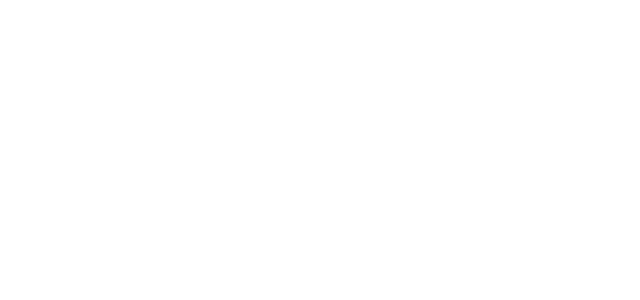
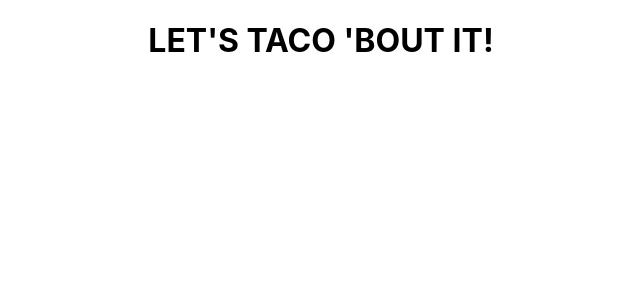
Before and after one commit to Codeherder19/Lets-Taco-Bout-It, a React (Create React App) app: page / in a window 1280 px wide. Shown: the top 300 px of the page, without its empty margins (319-959 px from the left). Built offline with nearby package versions, Linux system fonts and the light colour scheme.

Commit message:
Import and export as necessary, render H1 in Header component

```diff
--- a/src/App.js
+++ b/src/App.js
@@ -1,9 +1,13 @@
 import logo from './logo.svg';
 import './App.css';
+import React from 'react';
+import HomePage from './HomePage'
+
 
 function App() {
   return (
     <div className="App">
+      <HomePage />
     </div>
   );
 }
--- /dev/null
+++ b/src/Header.js
@@ -0,0 +1,11 @@
+import React from 'react';
+
+const Header = () => {
+  return (
+    <header>
+      <h1>LET'S TACO 'BOUT IT!</h1>
+    </header>
+  )
+}
+
+export default Header
--- a/src/HomePage.js
+++ b/src/HomePage.js
@@ -0,0 +1,10 @@
+import React from 'react';
+import Header from './Header'
+
+const HomePage = () => {
+  return (
+    <Header />
+  )
+}
+
+export default HomePage;
--- a/src/index.js
+++ b/src/index.js
@@ -3,11 +3,12 @@
 import './index.css';
 import App from './App';
 import reportWebVitals from './reportWebVitals';
+import {BrowserRouter as Router} from "react-router-dom"
 
 ReactDOM.render(
-  <React.StrictMode>
+  <Router>
     <App />
-  </React.StrictMode>,
+  </Router>,
   document.getElementById('root')
 );
 
```
Also changed, not shown: src/Header.css (added).
